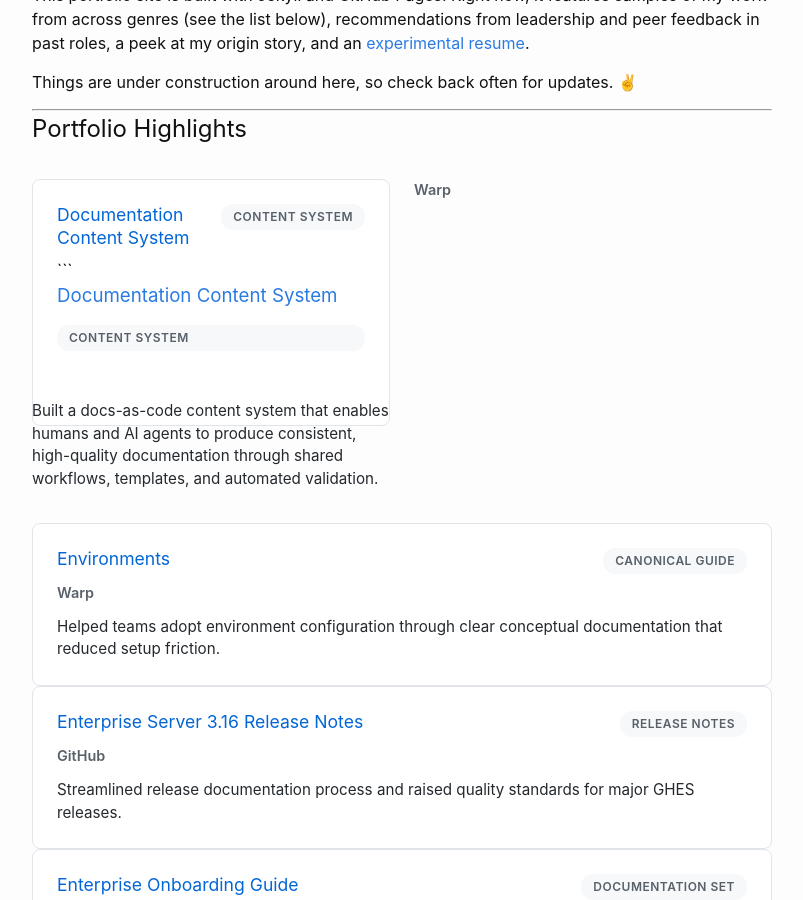
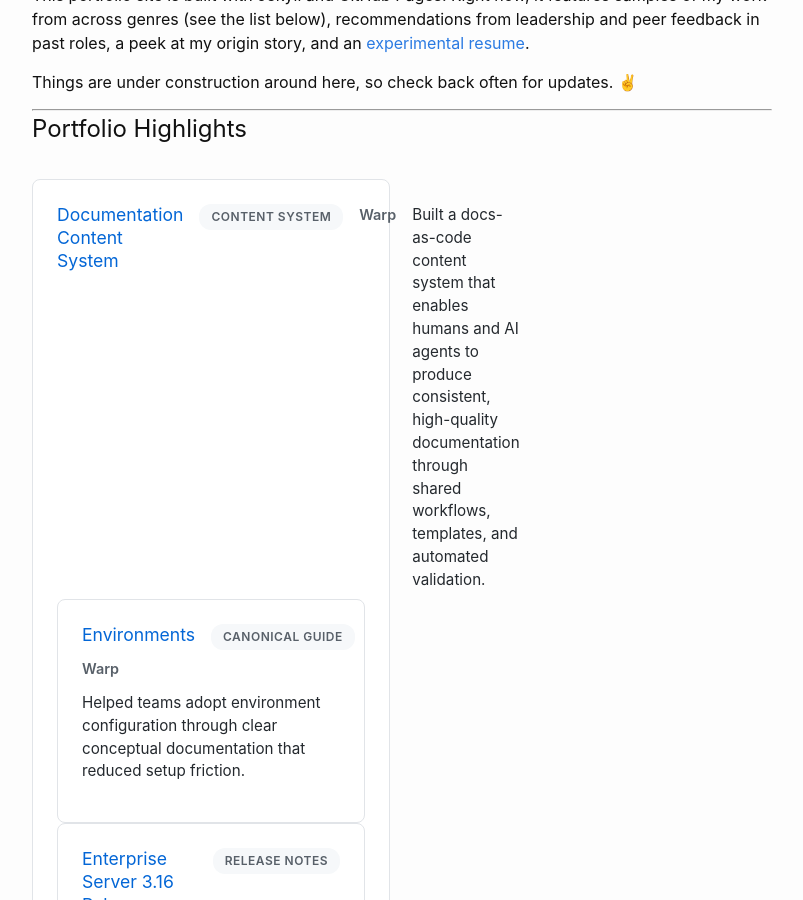
Before and after one commit to rachaelrenk/rachaelrenk.github.io, a Jekyll site: the page built from docs/index.markdown, in a window 1280 px wide and 900 px high, scrolled down 418 px. Shown: the whole window, without its empty margins (238-1041 px from the left). Built offline with Jekyll 4.4.1, drawn with Linux system fonts in a browser that asks for light colours.

Commit message:
Update index.markdown

````diff
--- a/docs/index.markdown
+++ b/docs/index.markdown
@@ -24,10 +24,6 @@ Things are under construction around here, so check back often for updates. ✌
   <div class="card-header">
       <h3><a href="/2026/05/02/content-system-warp.html">Documentation Content System</a></h3>
       <span class="card-tag">Content System</span>
-    </div>
-    ```<h3><a href="2026/05/01/content-system-warp.html">Documentation Content System</a></h3>
-    <span class="card-tag">Content System</span>
-  </div>
   <p class="card-company">Warp</p>
   <p class="card-description">Built a docs-as-code content system that enables humans and AI agents to produce consistent, high-quality documentation through shared workflows, templates, and automated validation.</p>
   </div>
````
